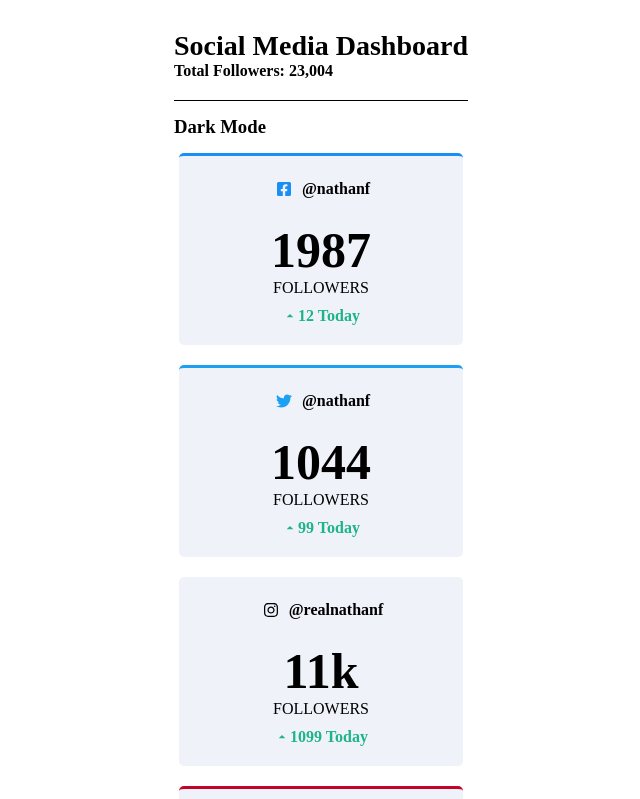
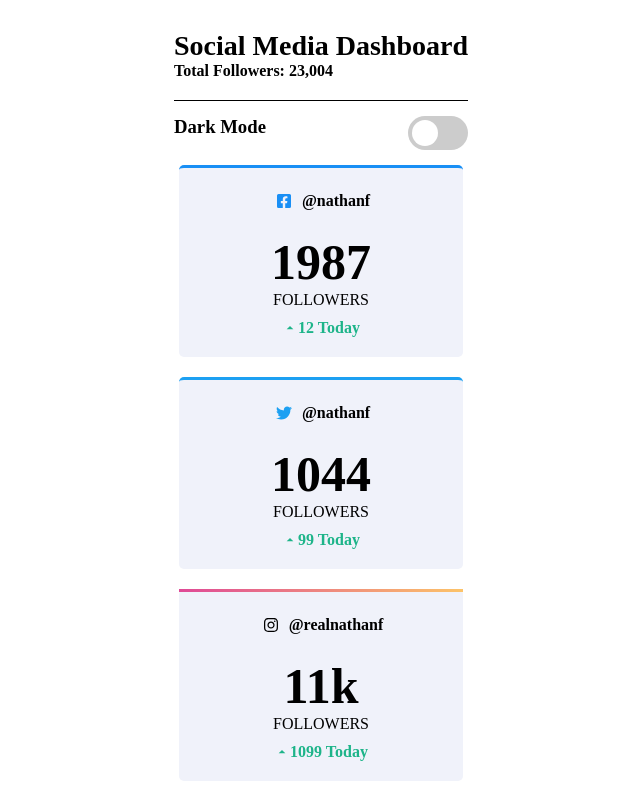
Before and after one commit to josephmadras/social-media-dashboard-with-theme-switcher, a React (Create React App) app: page / in a window 1280 px wide. Shown: the top 799 px of the page, without its empty margins (319-959 px from the left). Built offline with nearby package versions, Linux system fonts and the light colour scheme.

Commit message:
feat: add and style a Swith button

```diff
--- a/src/App.js
+++ b/src/App.js
@@ -1,4 +1,4 @@
-import { Card } from "./components";
+import { Card, Switch } from "./components";
 import { data } from "./data";
 import "./App.css";
 
@@ -11,7 +11,7 @@
 
         <div className="dark-mode">
           <h3>Dark Mode</h3>
-          {/* <Switch size="md" colorScheme="green" /> */}
+          <Switch />
         </div>
       </header>
 
--- a/src/components/Card/Card.jsx
+++ b/src/components/Card/Card.jsx
@@ -14,7 +14,12 @@
   return (
     <div
       className={cardStyle.card}
-      style={{ borderTop: `3px solid ${topBorder}` }}
+      style={{
+        borderTopStyle: "solid",
+        borderTopWidth: "3px",
+        borderTopColor: topBorder,
+        borderImage: topBorder,
+      }}
     >
       <div className={cardStyle.username}>
         <div
--- /dev/null
+++ b/src/components/Switch/Switch.jsx
@@ -0,0 +1,12 @@
+import switchStyle from "./Switch.module.css";
+
+const Switch = () => {
+  return (
+    <label className={switchStyle.switch}>
+      <input type="checkbox" />
+      <span className={`${switchStyle.slider} ${switchStyle.round}`}></span>
+    </label>
+  );
+};
+
+export default Switch;
--- /dev/null
+++ b/src/components/Switch/Switch.module.css
@@ -0,0 +1,59 @@
+.switch {
+  position: relative;
+  display: inline-block;
+  width: 60px;
+  height: 34px;
+}
+
+.switch input {
+  opacity: 0;
+  width: 0;
+  height: 0;
+}
+
+.slider {
+  position: absolute;
+  cursor: pointer;
+  top: 0;
+  left: 0;
+  right: 0;
+  bottom: 0;
+  background-color: #ccc;
+  -webkit-transition: 0.4s;
+  transition: 0.4s;
+}
+
+.slider:before {
+  position: absolute;
+  content: "";
+  height: 26px;
+  width: 26px;
+  left: 4px;
+  bottom: 4px;
+  background-color: white;
+  -webkit-transition: 0.4s;
+  transition: 0.4s;
+}
+
+input:checked + .slider {
+  background: linear-gradient(hsl(210, 78%, 56%), hsl(146, 68%, 55%));
+}
+
+input:focus + .slider {
+  box-shadow: 0 0 1px #2196f3;
+}
+
+input:checked + .slider:before {
+  -webkit-transform: translateX(26px);
+  -ms-transform: translateX(26px);
+  transform: translateX(26px);
+}
+
+/* Rounded sliders */
+.slider.round {
+  border-radius: 34px;
+}
+
+.slider.round:before {
+  border-radius: 50%;
+}
--- a/src/components/index.jsx
+++ b/src/components/index.jsx
@@ -1,3 +1,4 @@
 import Card from "./Card/Card";
+import Switch from "./Switch/Switch";
 
-export { Card };
+export { Card, Switch };
--- a/src/data/data.js
+++ b/src/data/data.js
@@ -35,12 +35,13 @@
     icon: (
       <FaInstagram
         style={{
-          color: "linear-gradient(hsl(37, 97%, 70%), hsl(329, 70%, 58%))",
+          color: "linear-gradient(hsl(37, 97%, 70%), hsl(329, 70%, 58%)) 1",
         }}
       />
     ),
     socialBgColor: "",
-    topBorder: "linear-gradient(hsl(37, 97%, 70%), hsl(329, 70%, 58%))",
+    topBorder:
+      "linear-gradient(to left, hsl(37, 97%, 70%), hsl(329, 70%, 58%)) 1",
     arrow: <MdArrowDropUp />,
   },
   {
```
